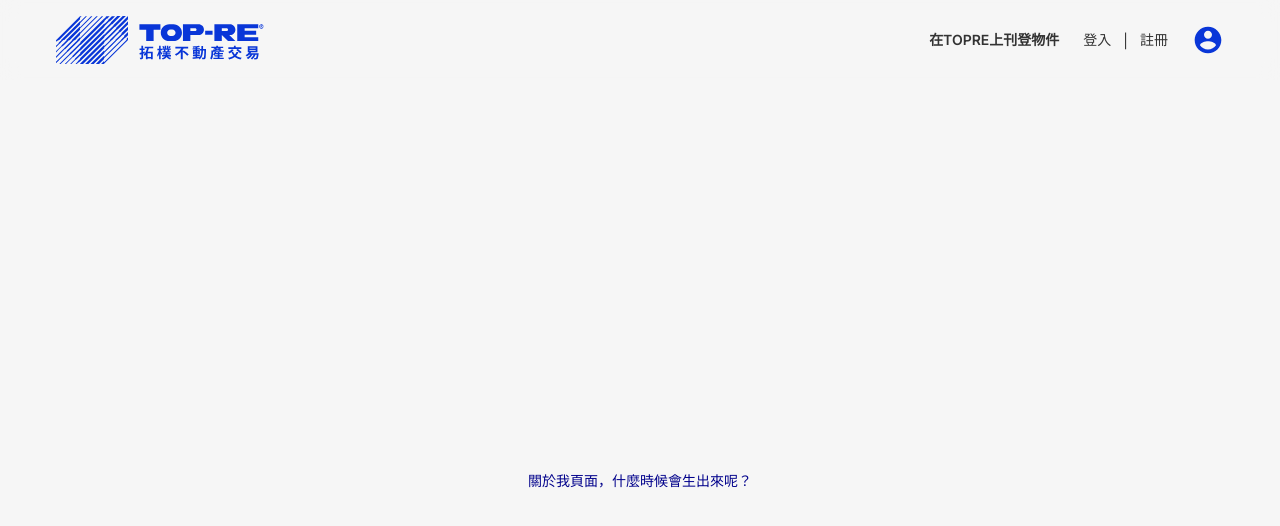
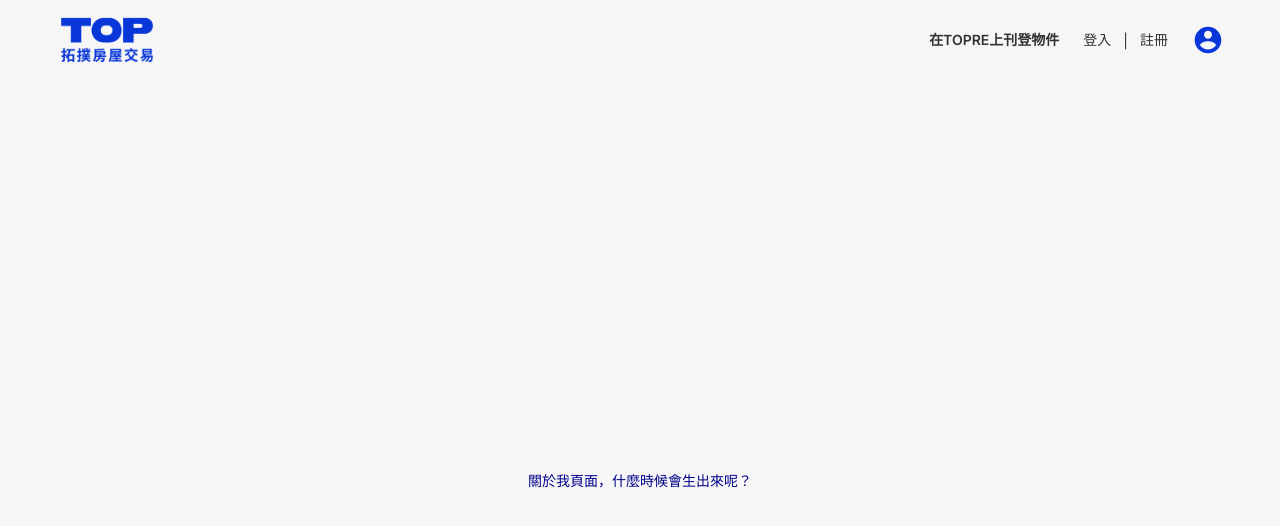
Before and after one commit to Tomcat11111111/housing, a Next.js app: page /housing/About in a window 1280 px wide. Shown: the top 526 px of the page. Built offline with nearby package versions, Linux system fonts and the light colour scheme.

Commit message:
feat: 替換logo

```diff
--- a/components/common/Logo/Logo.js
+++ b/components/common/Logo/Logo.js
@@ -14,10 +14,10 @@ export default function Logo({ size = 'big' }) {
     >
       {size === 'big' ? (
         <Image
-          src="/housing/icon/top_icon_big.svg"
+          src="/housing/image/logo.png"
           alt="icon"
-          width={207.6}
-          height={48}
+          width={102}
+          height={45}
         />
       ) : (
         <Image
```
Also changed, not shown: public/image/logo.png (added).
